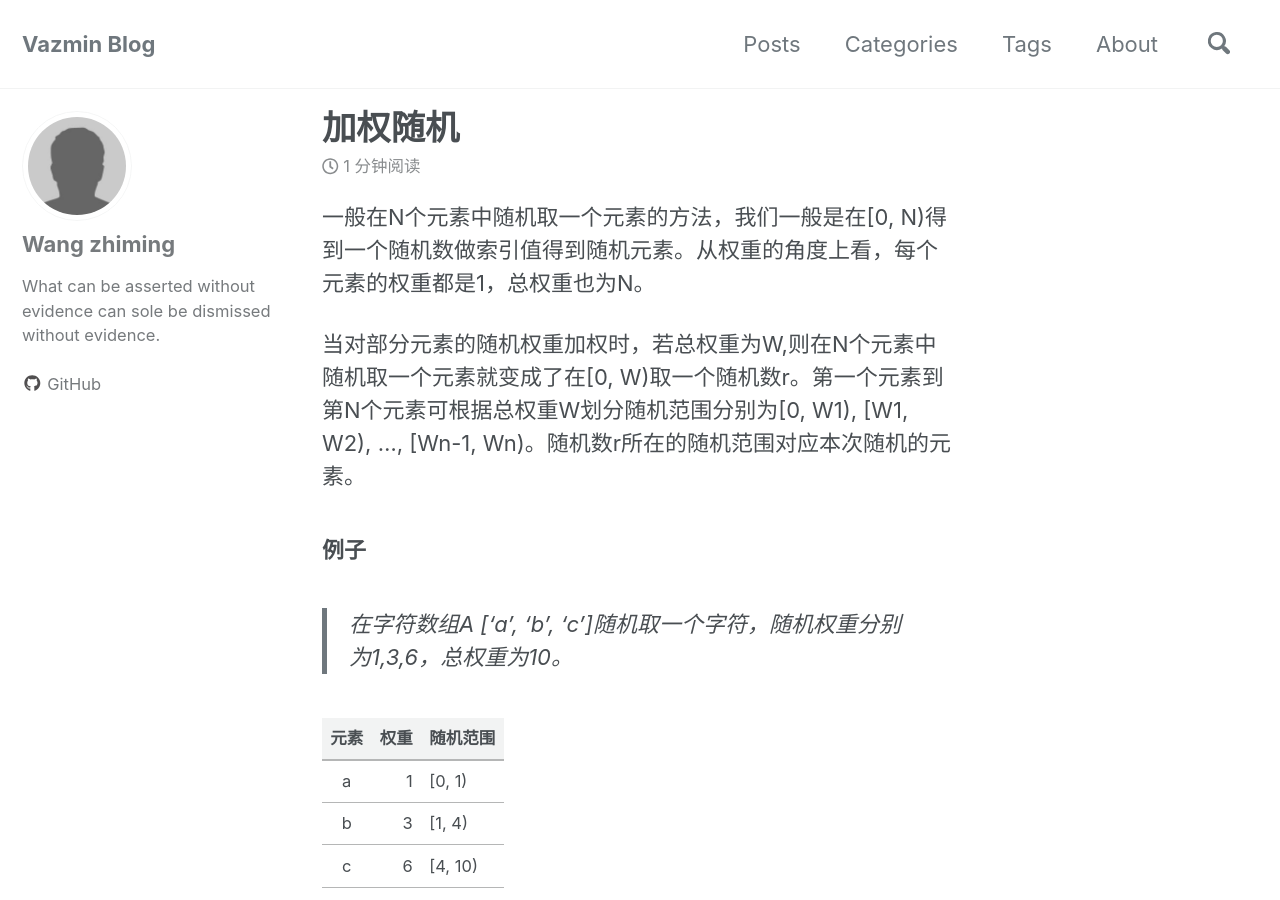
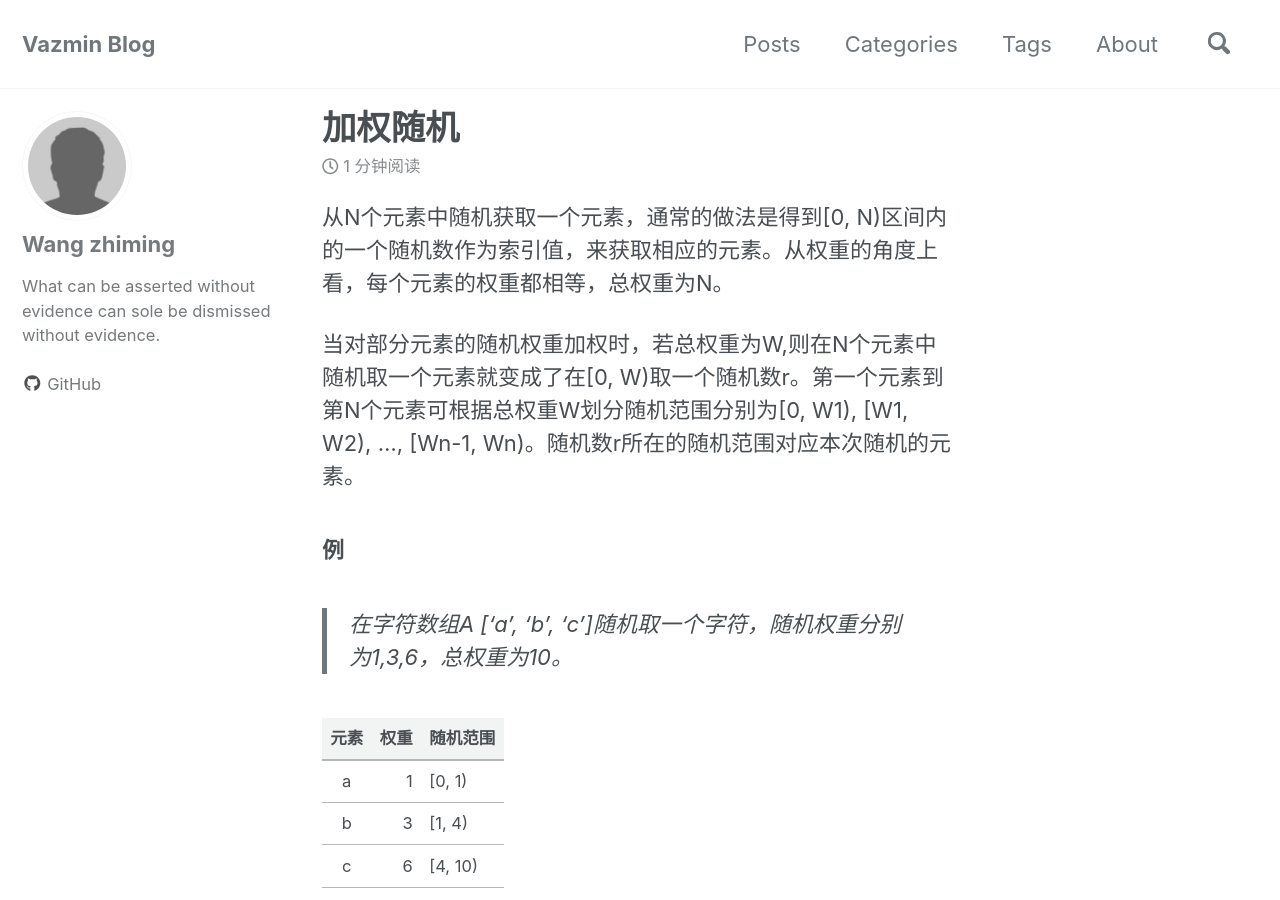
Before and after one commit to vazmin/vazmin.github.io, a Jekyll site: the page built from _posts/2019-12-22-weight-random.md, in a window 1280 px wide and 900 px high. Built offline with Jekyll 4.4.1, drawn with Linux system fonts in a browser that asks for light colours; cached includes are drawn as plain includes.

Commit message:
Update 2019-12-22-weight-random.md

```diff
--- a/_posts/2019-12-22-weight-random.md
+++ b/_posts/2019-12-22-weight-random.md
@@ -7,11 +7,11 @@ tags:
   - weight random
 ---
 
-一般在N个元素中随机取一个元素的方法，我们一般是在[0, N)得到一个随机数做索引值得到随机元素。从权重的角度上看，每个元素的权重都是1，总权重也为N。
+从N个元素中随机获取一个元素，通常的做法是得到[0, N)区间内的一个随机数作为索引值，来获取相应的元素。从权重的角度上看，每个元素的权重都相等，总权重为N。
 
 当对部分元素的随机权重加权时，若总权重为W,则在N个元素中随机取一个元素就变成了在[0, W)取一个随机数r。第一个元素到第N个元素可根据总权重W划分随机范围分别为[0, W1), [W1, W2), ..., [Wn-1, Wn)。随机数r所在的随机范围对应本次随机的元素。
 
-### 例子
+### 例
 > 在字符数组A ['a', 'b', 'c']随机取一个字符，随机权重分别为1,3,6，总权重为10。
 
 | 元素 | 权重 | 随机范围 |
```
